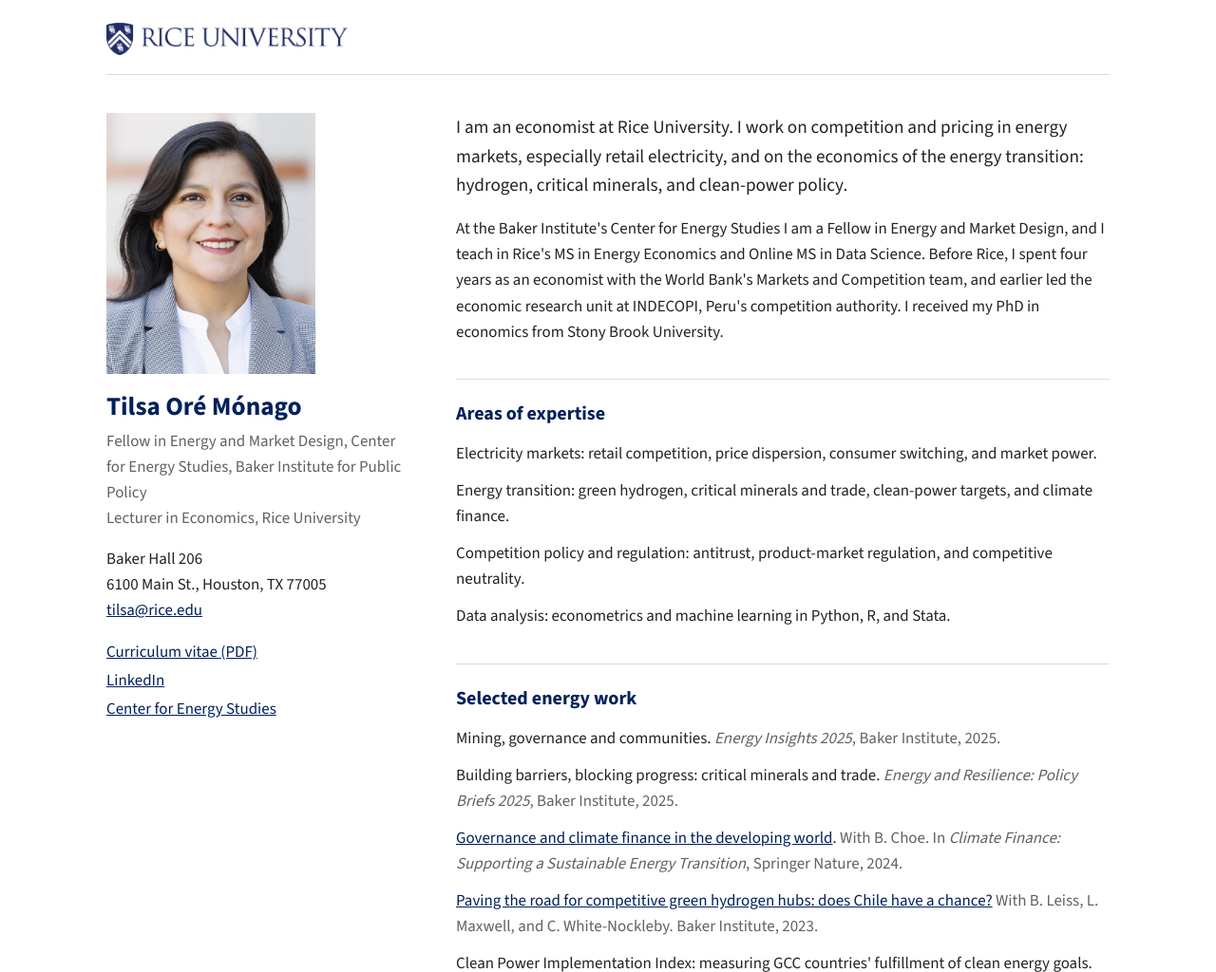
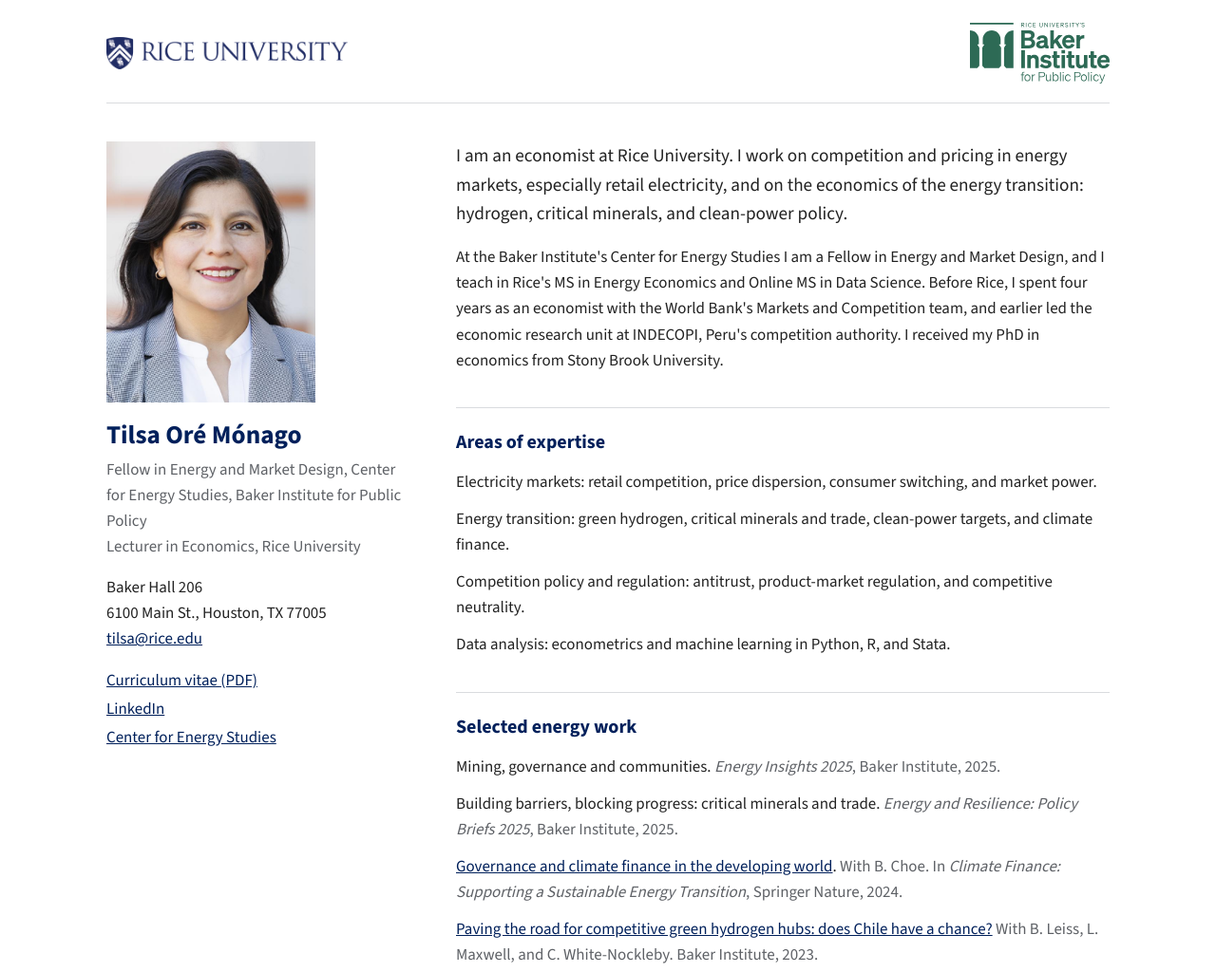
Before and after one commit to tilsaore/tilsaore.github.io, a plain HTML site: page redesign/a-profile.html in a window 1280 px wide. Shown: the top 1024 px of the page at 95% size. Drawn offline with nearby package versions, Linux system fonts and the light colour scheme.

Commit message:
Add Baker Institute logo to design A header

```diff
--- a/redesign/a-profile.html
+++ b/redesign/a-profile.html
@@ -13,8 +13,10 @@
     body { font-family: "Source Sans 3", system-ui, sans-serif; font-size: 1.06rem; color: #222; background: #fff; line-height: 1.6; }
     a { color: var(--rice); }
     .affil { display: flex; align-items: center; justify-content: space-between; gap: 1.5rem; flex-wrap: wrap; padding-bottom: 1.25rem; margin-bottom: 2.5rem; border-bottom: 1px solid var(--rule); }
-    .affil img { display: block; height: 34px; width: auto; }
-    @media (max-width: 575.98px) { .affil img { height: 26px; } }
+    .affil img { display: block; width: auto; }
+    .affil .logo-rice { height: 34px; }
+    .affil .logo-baker { height: 64px; }
+    @media (max-width: 575.98px) { .affil .logo-rice { height: 24px; } .affil .logo-baker { height: 42px; } }
     .sidebar { position: sticky; top: 2.5rem; }
     .portrait { width: 100%; max-width: 220px; aspect-ratio: 4 / 5; object-fit: cover; object-position: top; }
     .name { font-size: 1.7rem; font-weight: 700; line-height: 1.2; margin: 1.1rem 0 .4rem; color: var(--rice); }
@@ -37,8 +39,7 @@
 <div class="container py-4" style="max-width: 1080px;">
   <header class="affil">
     <a href="https://www.rice.edu"><img src="../images/Rice_University_Logo_280_Blue.png" alt="Rice University" class="logo-rice"></a>
-    <!-- Baker Institute logo goes here, e.g.:
-    <a href="https://www.bakerinstitute.org"><img src="../images/baker-institute-logo.png" alt="Rice University's Baker Institute for Public Policy" class="logo-baker"></a> -->
+    <a href="https://www.bakerinstitute.org"><img src="../images/baker-institute-logo.svg" alt="Rice University's Baker Institute for Public Policy" class="logo-baker"></a>
   </header>
   <div class="row g-5">
 
```
Also changed, not shown: images/baker-institute-logo.svg (added).
